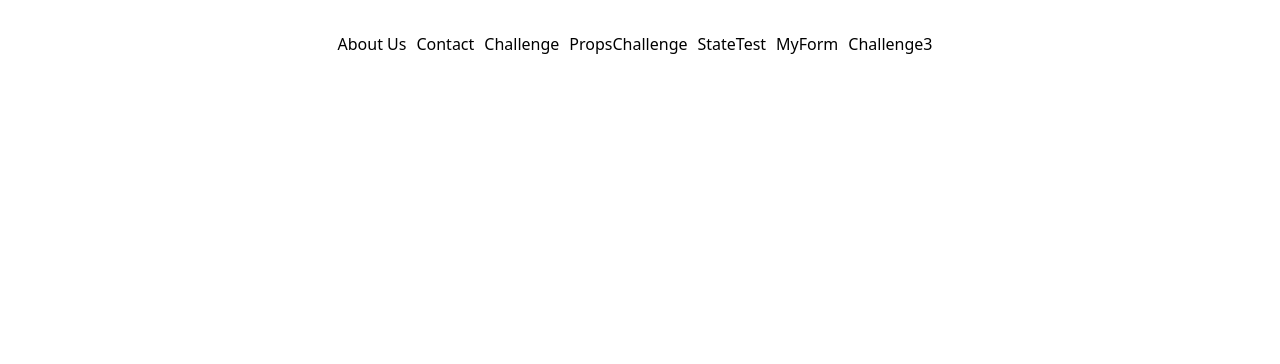
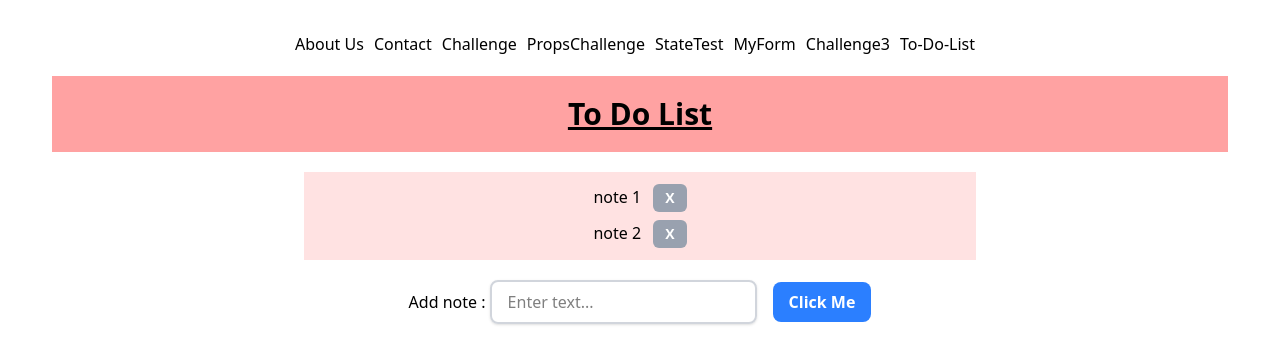
Before and after one commit to hero-Can/React-Js-Challenges, a React (Vite) app: page /todolist in a window 1280 px wide. Shown: the top 364 px of the page. Built offline with nearby package versions, Linux system fonts and the light colour scheme.

Commit message:
array state

```diff
--- a/src/App.jsx
+++ b/src/App.jsx
@@ -11,6 +11,7 @@ import PropsChallenge from './PropsChallenge';
 import StateTest from "./StateTest";
 import MyForm from "./MyForm";
 import Challenge3 from "./Challenge3";
+import ToDoList from './ToDoList';
 
 
 function App() {
@@ -40,6 +41,9 @@ function App() {
       <li style={{ marginRight: '10px' }}>
         <Link to="/challenge3">Challenge3</Link>
       </li>
+      <li style={{ marginRight: '10px' }}>
+        <Link to="/todolist">To-Do-List</Link>
+      </li>
     </ul>
 
 
@@ -51,7 +55,7 @@ function App() {
         <Route path="/stateTest" element={<StateTest />} />
         <Route path="/myForm" element={<MyForm />} />
         <Route path="/challenge3" element={<Challenge3 />} />
-
+        <Route path="/todolist" element={<ToDoList />} />
       </Routes>
 
     </>
--- /dev/null
+++ b/src/ToDoList.jsx
@@ -0,0 +1,56 @@
+import React, { useState } from "react";
+
+function ToDoList() {
+    let [inputValue,setInputValue] = useState("");
+    const [notes, setNotes] = useState(["note 1", "note 2"]);
+    let notesList = notes.map((note,index)=>{
+        return (<li key={index}>{note} <button className="ml-2 bg-gray-400 hover:bg-gray-600 text-white px-3 py-1 rounded-md text-sm font-semibold transition duration-200 my-1" onClick={() => {deleteNote(index)}}>X</button></li>)
+    })
+
+    function AddNote () {
+        setNotes([...notes, inputValue]);
+        // const copyNotes = [...notes];
+        // copyNotes.push(inputValue)
+        // setNotes(copyNotes)
+        setInputValue("");
+        }
+
+    function handleInputValue(e) {
+        setInputValue(e.target.value)
+    }
+
+    function deleteNote(index) {
+      let copyNotes = [...notes];
+      copyNotes.splice(index,1);
+      setNotes(copyNotes);
+      // console.log(index)
+    }
+
+  return (
+    <div className="m-5">
+      <h1 className="text-3xl font-bold underline bg-red-300 p-5">
+        To Do List
+      </h1>
+      <div className="bg-red-100 mt-5 w-2xl mx-auto py-2">
+        <ul>
+          {notesList}
+        </ul>
+      </div>
+      <div className="mt-5">
+        <label> Add note : </label>
+        <input
+          type="text"
+          placeholder="Enter text..."
+          value={inputValue}
+          onChange={handleInputValue}
+          className="px-4 py-2 border-2 border-gray-300 rounded-lg shadow-sm focus:outline-none focus:ring-2 focus:ring-blue-400 focus:border-blue-400 transition"
+        />
+
+        <button onClick={AddNote}  className="ml-4 bg-blue-500 text-white font-semibold py-2 px-4 rounded-lg hover:bg-blue-600 focus:outline-none focus:ring-2 focus:ring-blue-400 transition">
+          Click Me
+        </button>
+      </div>
+    </div>
+  );
+}
+export default ToDoList;
```
